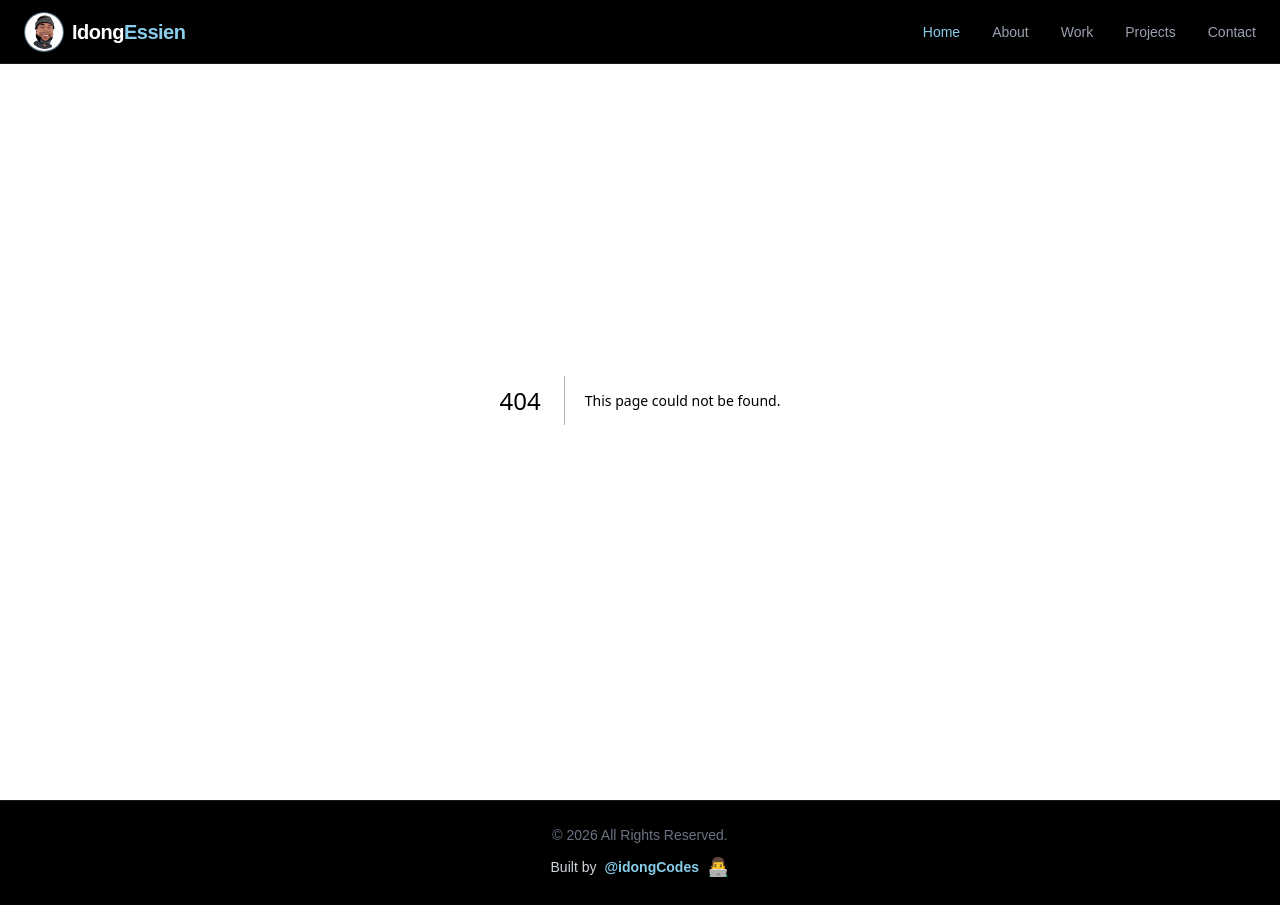
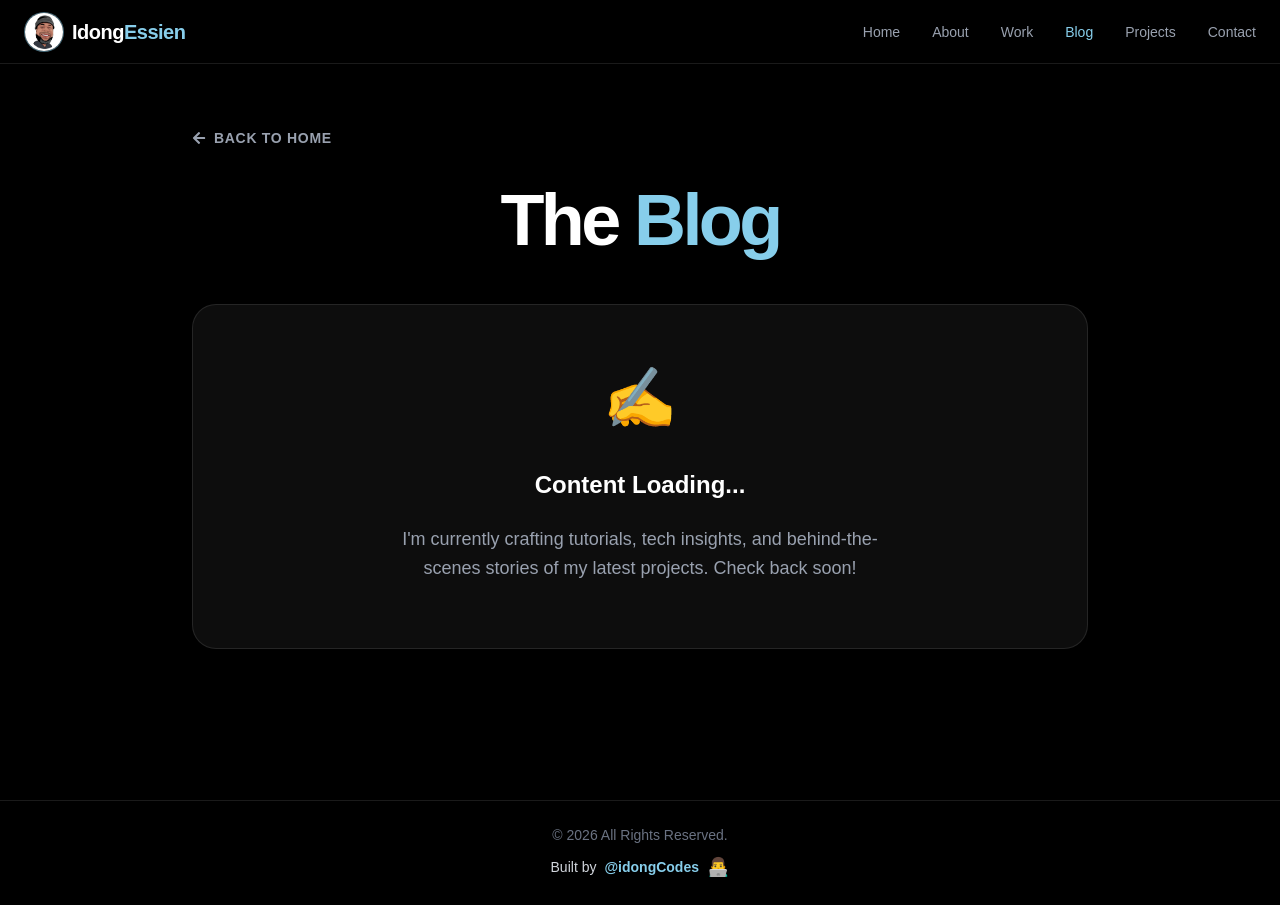
Before and after one commit to idongCodes/idong-essien, a Next.js app: page /blog in a window 1280 px wide. Before the commit this address had no page. Built offline with nearby package versions, Linux system fonts and the light colour scheme.

Commit message:
Add Blog Route and Nav Link

```diff
--- /dev/null
+++ b/app/blog/page.tsx
@@ -0,0 +1,37 @@
+import Link from "next/link";
+import { FaArrowLeft } from "react-icons/fa";
+
+export default function BlogPage() {
+  return (
+    <div className="min-h-screen w-full bg-black text-white pt-32 pb-20 px-4 md:px-8 flex flex-col items-center">
+
+      {/* Back to Home Link */}
+      <div className="w-full max-w-4xl mb-8">
+        <Link
+          href="/"
+          className="inline-flex items-center gap-2 text-gray-400 hover:text-sky-blue transition-colors text-sm font-bold uppercase tracking-wider"
+        >
+          <FaArrowLeft /> Back to Home
+        </Link>
+      </div>
+
+      <div className="max-w-4xl w-full text-center space-y-12">
+
+        {/* Header */}
+        <h1 className="text-5xl md:text-7xl font-bold tracking-tighter">
+          The <span className="text-sky-blue">Blog</span>
+        </h1>
+
+        {/* Empty State Card */}
+        <div className="p-16 border border-white/10 rounded-3xl bg-white/5 backdrop-blur-sm shadow-2xl flex flex-col items-center gap-6">
+          <div className="text-6xl mb-4">✍️</div>
+          <h2 className="text-2xl font-bold text-white">Content Loading...</h2>
+          <p className="text-lg text-gray-400 font-light max-w-lg mx-auto leading-relaxed">
+            I'm currently crafting tutorials, tech insights, and behind-the-scenes stories of my latest projects. Check back soon!
+          </p>
+        </div>
+
+      </div>
+    </div>
+  );
+}
--- a/components/Navbar.tsx
+++ b/components/Navbar.tsx
@@ -2,20 +2,31 @@
 
 import Image from "next/image";
 import Link from "next/link";
+// 1. Added usePathname
+import { usePathname } from "next/navigation";
 import { useState, useEffect } from "react";
-import { FaHome, FaUser, FaBriefcase, FaEnvelope, FaHandshake } from "react-icons/fa";
+// 2. Added FaPenNib for Blog icon
+import { FaHome, FaUser, FaBriefcase, FaEnvelope, FaHandshake, FaPenNib } from "react-icons/fa";
 
 export default function Navbar() {
   const [activeSection, setActiveSection] = useState("home");
+  // 3. Get current path
+  const pathname = usePathname();
 
   const scrollToTop = (e: React.MouseEvent) => {
-    e.preventDefault();
-    window.scrollTo({ top: 0, behavior: 'smooth' });
-    setActiveSection("home");
+    // Only prevent default if we are already on home
+    if (pathname === '/') {
+      e.preventDefault();
+      window.scrollTo({ top: 0, behavior: 'smooth' });
+      setActiveSection("home");
+    }
   };
 
   useEffect(() => {
     const handleScroll = () => {
+      // Only spy on scroll if we are on the home page
+      if (pathname !== '/') return;
+
       const sections = ["home", "about", "work", "projects", "contact"];
       for (const sectionId of sections) {
         const element = document.getElementById(sectionId === "home" ? "hero" : sectionId);
@@ -33,17 +44,23 @@ export default function Navbar() {
     };
     window.addEventListener("scroll", handleScroll);
     return () => window.removeEventListener("scroll", handleScroll);
-  }, []);
+  }, [pathname]);
+
+  // Helper to determine if a link is active
+  const isActive = (section: string) => {
+    if (section === 'blog') return pathname === '/blog';
+    return pathname === '/' && activeSection === section;
+  };
 
   const ActiveDot = ({ section }: { section: string }) => (
-    activeSection === section ? (
+    isActive(section) ? (
       <div className="absolute -bottom-2 left-1/2 -translate-x-1/2 w-1 h-1 bg-sky-blue rounded-full shadow-[0_0_8px_rgba(135,206,235,0.8)] md:hidden"></div>
     ) : null
   );
 
   return (
     <>
-      {/* MOBILE HEADER (Logo stays at top) */}
+      {/* MOBILE HEADER */}
       <header className="md:hidden sticky top-0 z-40 w-full flex items-center px-4 py-3 bg-black/40 backdrop-blur-md">
         <Link href="/" onClick={scrollToTop} className="flex items-center gap-2 group">
           <div className="relative w-9 h-9 overflow-hidden rounded-full border border-sky-blue/50 bg-black">
@@ -57,15 +74,13 @@ export default function Navbar() {
 
       {/* NAVIGATION BAR */}
       <nav className="
-        /* --- Mobile Styles (Floating Pill) --- */
         fixed bottom-6 z-50
         left-1/2 -translate-x-1/2 transform
-        w-[90%] max-w-[400px] h-16 px-2
+        w-[90%] max-w-[450px] h-16 px-2
         bg-zinc-900/90 backdrop-blur-xl
         border border-white/10 rounded-full shadow-2xl
         flex items-center justify-evenly
 
-        /* --- Desktop Overrides (Full Width Top Bar) --- */
         md:top-0 md:bottom-auto
         md:left-0 md:translate-x-0 md:transform-none
         md:w-full md:max-w-none md:h-16 md:px-6
@@ -74,7 +89,7 @@ export default function Navbar() {
         md:justify-between md:shadow-none
       ">
 
-        {/* Desktop Logo (Hidden on mobile) */}
+        {/* Desktop Logo */}
         <Link href="/" onClick={scrollToTop} className="hidden md:flex items-center gap-2 group">
           <div className="relative w-10 h-10 overflow-hidden rounded-full border border-sky-blue/50 bg-black">
             <Image src="/favicon.jpeg" alt="Logo" fill className="object-cover group-hover:scale-110 transition-transform" />
@@ -90,47 +105,57 @@ export default function Navbar() {
           <Link
             href="/"
             onClick={scrollToTop}
-            className={`group transition-colors relative flex flex-col items-center ${activeSection === 'home' ? 'text-sky-blue' : 'text-gray-400 hover:text-white'}`}
+            className={`group transition-colors relative flex flex-col items-center ${isActive('home') ? 'text-sky-blue' : 'text-gray-400 hover:text-white'}`}
           >
             <FaHome className="text-2xl md:hidden group-hover:scale-110 transition-transform" />
             <ActiveDot section="home" />
-            <span className={`hidden md:block text-sm font-medium ${activeSection === 'home' ? 'text-sky-blue' : ''}`}>Home</span>
+            <span className={`hidden md:block text-sm font-medium ${isActive('home') ? 'text-sky-blue' : ''}`}>Home</span>
           </Link>
 
           <Link
-            href="#about"
-            className={`group transition-colors relative flex flex-col items-center ${activeSection === 'about' ? 'text-sky-blue' : 'text-gray-400 hover:text-white'}`}
+            href="/#about"
+            className={`group transition-colors relative flex flex-col items-center ${isActive('about') ? 'text-sky-blue' : 'text-gray-400 hover:text-white'}`}
           >
             <FaUser className="text-2xl md:hidden group-hover:scale-110 transition-transform" />
             <ActiveDot section="about" />
-            <span className={`hidden md:block text-sm font-medium ${activeSection === 'about' ? 'text-sky-blue' : ''}`}>About</span>
+            <span className={`hidden md:block text-sm font-medium ${isActive('about') ? 'text-sky-blue' : ''}`}>About</span>
           </Link>
 
           <Link
-            href="#work"
-            className={`group transition-colors relative flex flex-col items-center ${activeSection === 'work' ? 'text-sky-blue' : 'text-gray-400 hover:text-white'}`}
+            href="/#work"
+            className={`group transition-colors relative flex flex-col items-center ${isActive('work') ? 'text-sky-blue' : 'text-gray-400 hover:text-white'}`}
           >
             <FaHandshake className="text-2xl md:hidden group-hover:scale-110 transition-transform" />
             <ActiveDot section="work" />
-            <span className={`hidden md:block text-sm font-medium ${activeSection === 'work' ? 'text-sky-blue' : ''}`}>Work</span>
+            <span className={`hidden md:block text-sm font-medium ${isActive('work') ? 'text-sky-blue' : ''}`}>Work</span>
+          </Link>
+
+          {/* NEW BLOG LINK */}
+          <Link
+            href="/blog"
+            className={`group transition-colors relative flex flex-col items-center ${isActive('blog') ? 'text-sky-blue' : 'text-gray-400 hover:text-white'}`}
+          >
+            <FaPenNib className="text-2xl md:hidden group-hover:scale-110 transition-transform" />
+            <ActiveDot section="blog" />
+            <span className={`hidden md:block text-sm font-medium ${isActive('blog') ? 'text-sky-blue' : ''}`}>Blog</span>
           </Link>
 
           <Link
-            href="#projects"
-            className={`group transition-colors relative flex flex-col items-center ${activeSection === 'projects' ? 'text-sky-blue' : 'text-gray-400 hover:text-white'}`}
+            href="/#projects"
+            className={`group transition-colors relative flex flex-col items-center ${isActive('projects') ? 'text-sky-blue' : 'text-gray-400 hover:text-white'}`}
           >
             <FaBriefcase className="text-2xl md:hidden group-hover:scale-110 transition-transform" />
             <ActiveDot section="projects" />
-            <span className={`hidden md:block text-sm font-medium ${activeSection === 'projects' ? 'text-sky-blue' : ''}`}>Projects</span>
+            <span className={`hidden md:block text-sm font-medium ${isActive('projects') ? 'text-sky-blue' : ''}`}>Projects</span>
           </Link>
 
           <Link
-            href="#contact"
-            className={`group transition-colors relative flex flex-col items-center ${activeSection === 'contact' ? 'text-sky-blue' : 'text-gray-400 hover:text-white'}`}
+            href="/#contact"
+            className={`group transition-colors relative flex flex-col items-center ${isActive('contact') ? 'text-sky-blue' : 'text-gray-400 hover:text-white'}`}
           >
             <FaEnvelope className="text-2xl md:hidden group-hover:scale-110 transition-transform" />
             <ActiveDot section="contact" />
-            <span className={`hidden md:block text-sm font-medium ${activeSection === 'contact' ? 'text-sky-blue' : ''}`}>Contact</span>
+            <span className={`hidden md:block text-sm font-medium ${isActive('contact') ? 'text-sky-blue' : ''}`}>Contact</span>
           </Link>
         </div>
 
```
Also changed, not shown: 1 other file (tests, documents, lock files or other folders).
